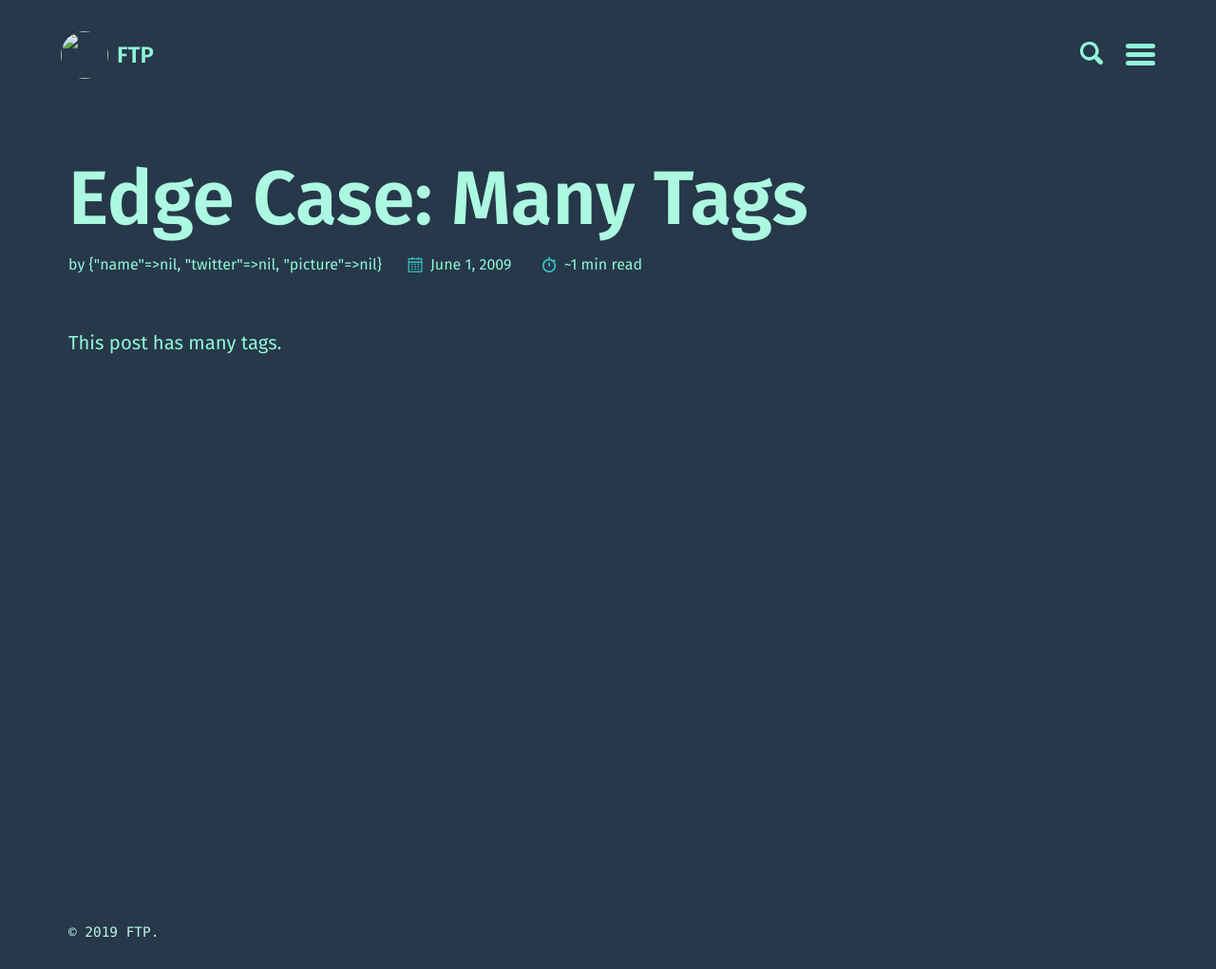
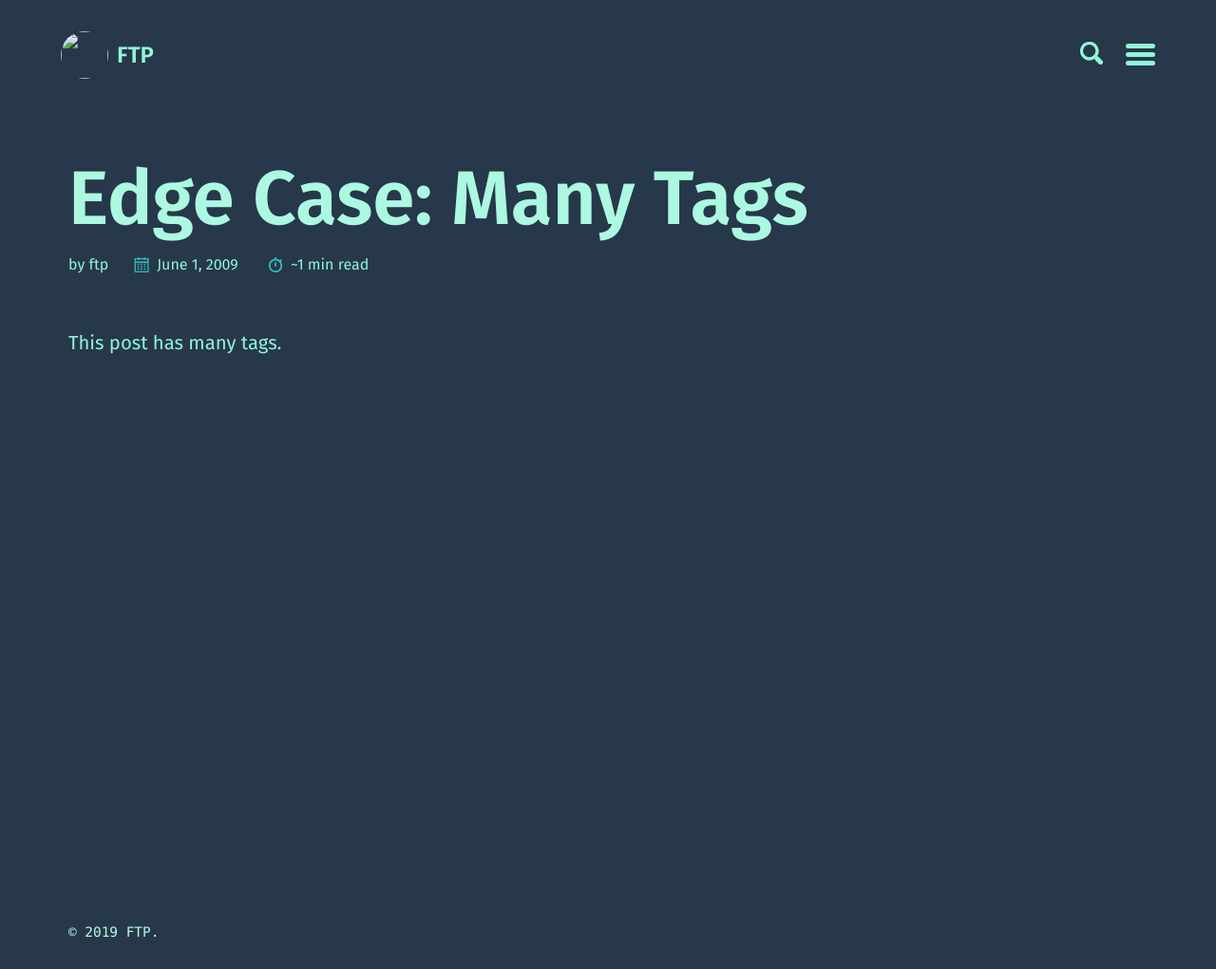
Before and after one commit to sunbliss/jekyll-ftp, a Jekyll site: the page built from _posts/2009-06-01-edge-case-many-tags.md, in a window 1280 px wide. Shown: the whole page at 95% size. Built offline with Jekyll 4.4.1, drawn with Linux system fonts in a browser that asks for light colours.

Commit message:
Update _config.yml

```diff
--- a/_config.yml
+++ b/_config.yml
@@ -20,9 +20,9 @@
 baseurl: /jekyll-ftp
 url: https://sunbliss.github.io
 author:
-  name:
-  twitter:
-  picture:
+  name: ftp
+  twitter: #
+  picture: /jekyll-ftp/assets/images/image-alignment-150x150.jpg
 twitter_username:
 github_username:
 logo: /jekyll-ftp/assets/images/image-alignment-150x150.jpg # path of site logo, e.g.
```
